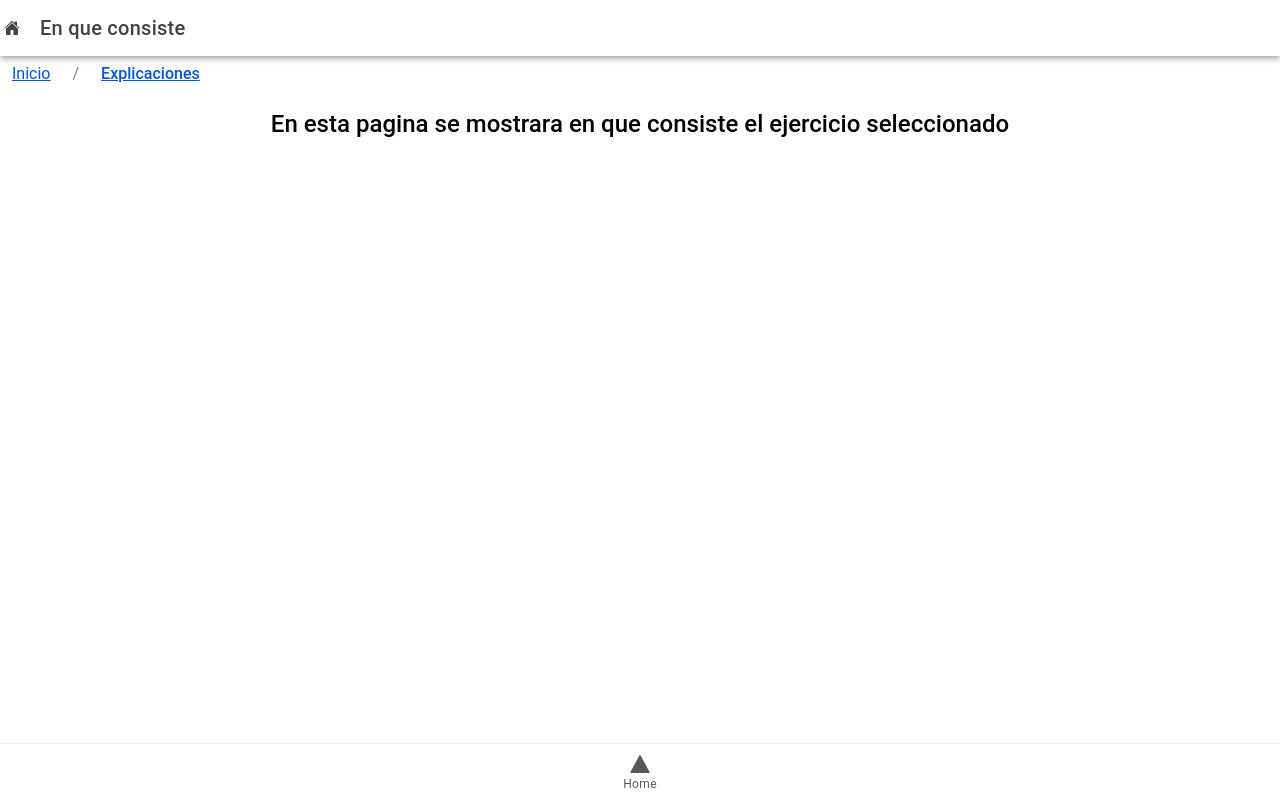
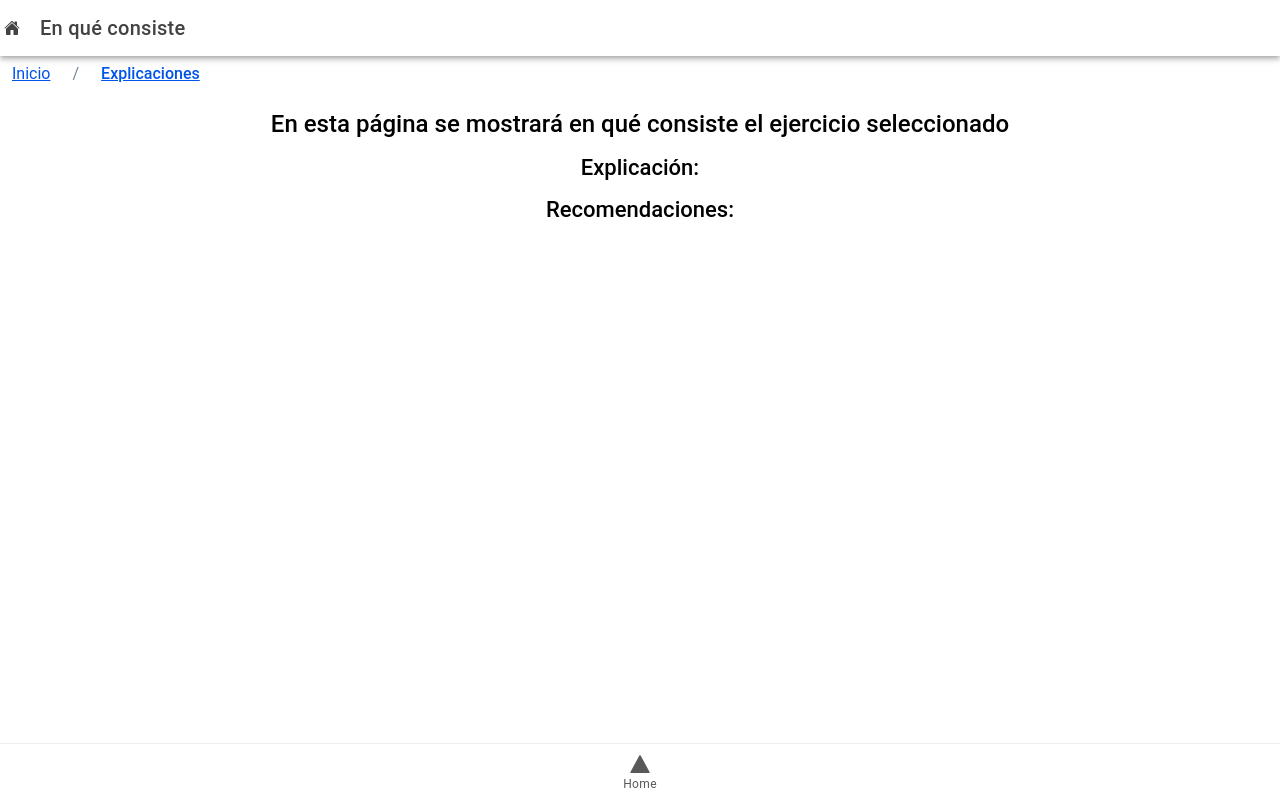
Before and after one commit to matiman-gangsta/aplicaciones-moviles, a React (Vite) app: page /explicaciones in a window 1280 px wide. Built offline with nearby package versions, Linux system fonts and the light colour scheme.

Commit message:
pagina explicaciones aplicada

```diff
--- a/src/pages/explicaciones.tsx
+++ b/src/pages/explicaciones.tsx
@@ -1,11 +1,13 @@
 import React from 'react';
-import { IonContent, IonHeader, IonPage, IonTitle, IonToolbar, IonIcon, IonMenuButton,IonButtons } from '@ionic/react';
+import { IonContent, IonHeader, IonPage, IonTitle, IonToolbar, IonIcon, IonMenuButton, IonButtons } from '@ionic/react';
+import { useParams } from 'react-router-dom';
 import './explicaciones.css';
 import Breadcrumb from '../components/breadcrumb';
 import { home } from 'ionicons/icons';
 
+const Explicaciones: React.FC = () => {
+  const { explicacion, recomendaciones } = useParams<{ explicacion: string, recomendaciones: string }>();
 
-const Explicaciones: React.FC = () => {
   return (
     <IonPage>
       <IonHeader>
@@ -13,13 +15,20 @@ const Explicaciones: React.FC = () => {
           <IonButtons slot="start">
             <IonMenuButton/>
           </IonButtons>
-        <IonIcon icon={home} slot="start" />
-          <IonTitle>En que consiste</IonTitle>
+          <IonIcon icon={home} slot="start" />
+          <IonTitle>En qué consiste</IonTitle>
         </IonToolbar>
       </IonHeader>
       <IonContent className="centrar-texto">
-      <Breadcrumb/>
-        <h2>En esta pagina se mostrara en que consiste el ejercicio seleccionado</h2>
+        <Breadcrumb />
+        <h2>En esta página se mostrará en qué consiste el ejercicio seleccionado</h2>
+
+        {/* Mostrar explicaciones y recomendaciones */}
+        <h3>Explicación:</h3>
+        <p>{explicacion}</p>
+
+        <h3>Recomendaciones:</h3>
+        <p>{recomendaciones}</p>
       </IonContent>
     </IonPage>
   );
--- a/src/pages/registroejercicios.tsx
+++ b/src/pages/registroejercicios.tsx
@@ -93,13 +93,13 @@ const RegistroEjercicios: React.FC<RegistroEjerciciosProps> = ({ pruebas, setPru
     }
   };
 
-
   const irARecomendaciones = () => {
     history.push(`/recomendaciones/${recomendaciones}`);
   };
 
   const irAExplicaciones = () => {
-    history.push(`/explicaciones/${explicacion}`);
+    // Pasamos tanto explicacion como recomendaciones a la URL
+    history.push(`/explicaciones/${explicacion}/${recomendaciones}`);
   };
 
   return (
```
